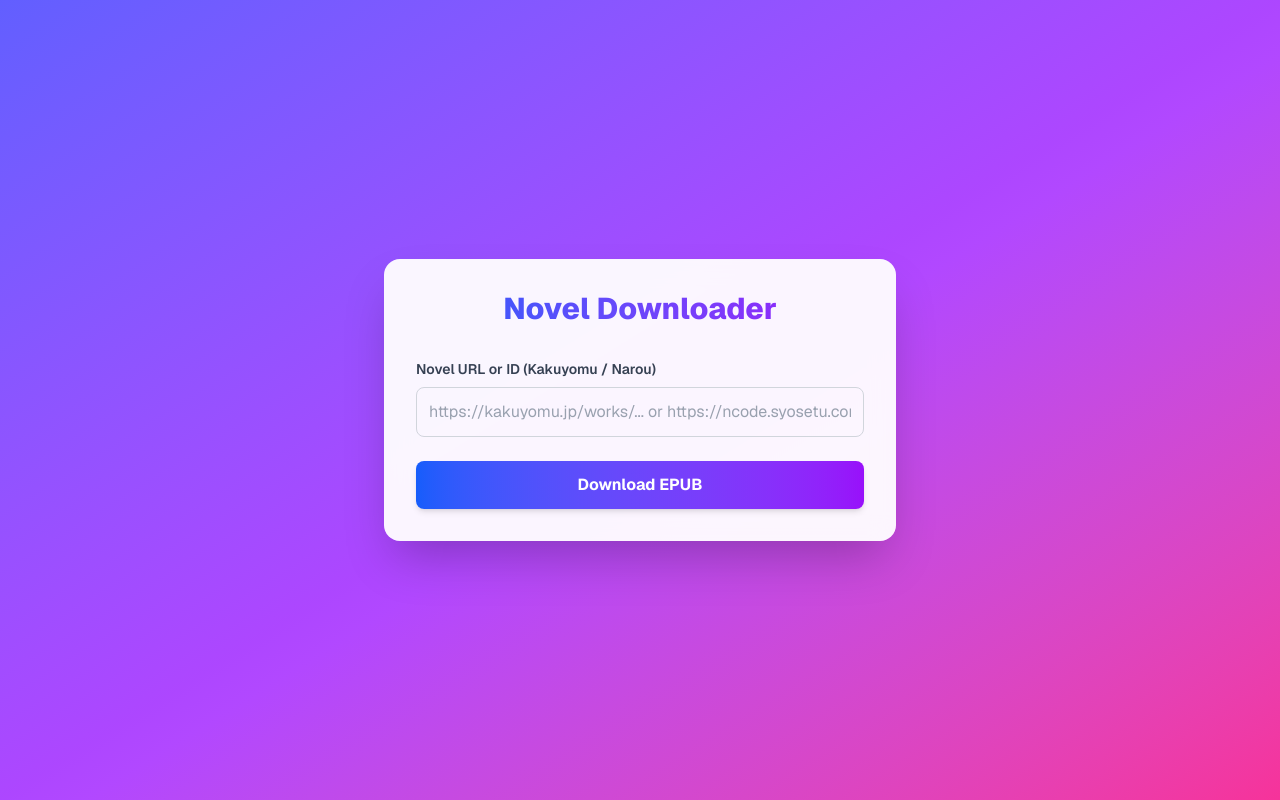
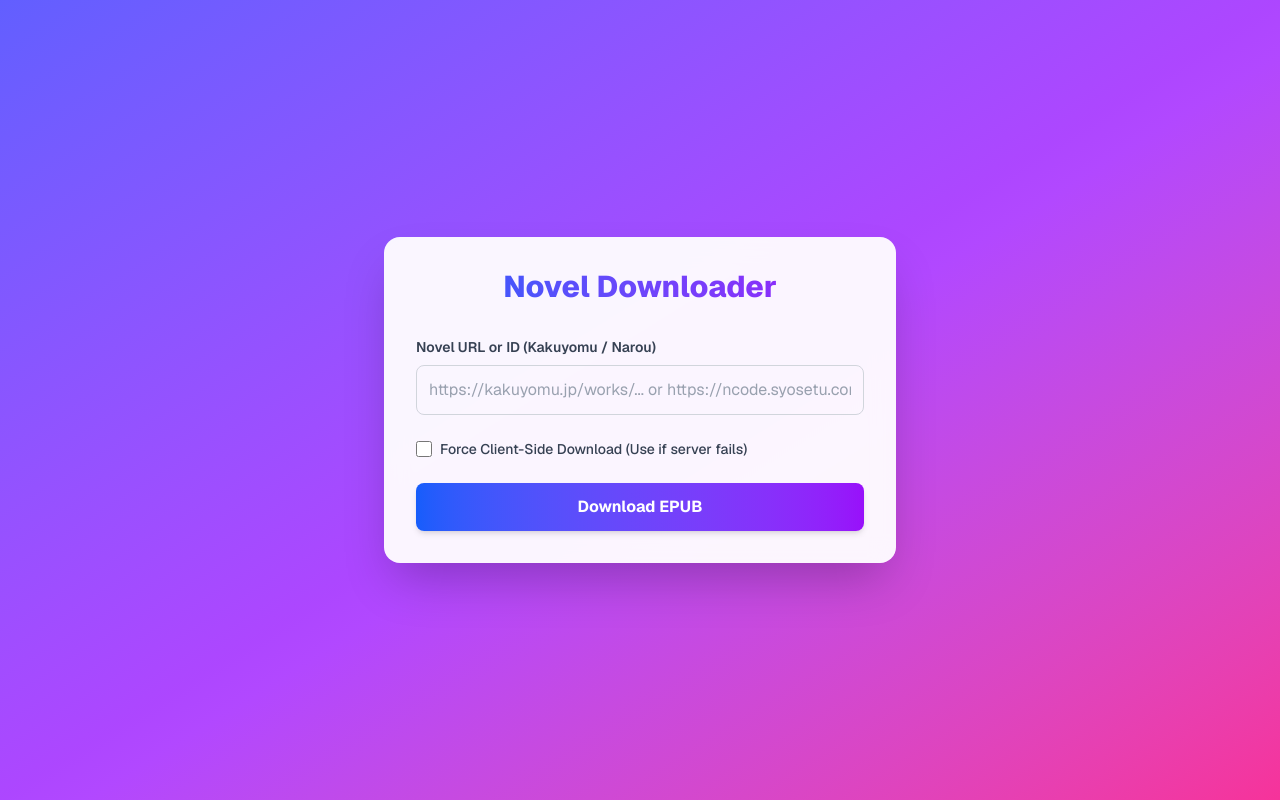
Before and after one commit to jihan-kim99/NOVEL_DOWNLOADER, a Next.js app: page / in a window 1280 px wide. Built offline with nearby package versions, Linux system fonts and the light colour scheme.

Commit message:
add flag for clientside

```diff
--- a/src/app/api/narou/route.ts
+++ b/src/app/api/narou/route.ts
@@ -219,11 +219,8 @@ async function handleNarouEpisode(url: string, userAgent: string) {
 export async function POST(request: Request) {
   try {
     const body = await request.json();
-    let { type, bookId, url, userAgent, domain, html } = body;
-
-    if (!userAgent) {
-      userAgent = getRandomUserAgent();
-    }
+    const { type, bookId, url, domain, html } = body;
+    const userAgent = body.userAgent || getRandomUserAgent();
 
     if (type === "info") {
       if (!bookId)
@@ -233,12 +230,16 @@ export async function POST(request: Request) {
         );
       const data = await handleNarouInfo(bookId, userAgent, domain);
       return NextResponse.json(data);
-    } else if (type === "episode") {
+    }
+
+    if (type === "episode") {
       if (!url)
         return NextResponse.json({ error: "URL is required" }, { status: 400 });
       const data = await handleNarouEpisode(url, userAgent);
       return NextResponse.json(data);
-    } else if (type === "parse-info") {
+    }
+
+    if (type === "parse-info") {
       if (!html)
         return NextResponse.json(
           { error: "HTML is required" },
@@ -247,7 +248,9 @@ export async function POST(request: Request) {
       const firstUrl = `https://${domain || "ncode.syosetu.com"}/${bookId}/1/`;
       const data = parseNarouInfo(html, firstUrl, userAgent);
       return NextResponse.json(data);
-    } else if (type === "parse-episode") {
+    }
+
+    if (type === "parse-episode") {
       if (!html || !url)
         return NextResponse.json(
           { error: "HTML and URL are required" },
@@ -255,12 +258,12 @@ export async function POST(request: Request) {
         );
       const data = parseNarouEpisode(html, url);
       return NextResponse.json(data);
-    } else {
-      return NextResponse.json(
-        { error: "Invalid request type" },
-        { status: 400 }
-      );
     }
+
+    return NextResponse.json(
+      { error: "Invalid request type" },
+      { status: 400 }
+    );
   } catch (error: any) {
     console.error("Error processing Narou request:", error);
     return NextResponse.json(
--- a/src/app/page.tsx
+++ b/src/app/page.tsx
@@ -11,6 +11,7 @@ export default function Home() {
   const [novelTitle, setNovelTitle] = useState("");
   const [downloadedCount, setDownloadedCount] = useState(0);
   const [loading, setLoading] = useState(false);
+  const [forceClientSide, setForceClientSide] = useState(false);
 
   const handleDownload = async (e: React.FormEvent) => {
     e.preventDefault();
@@ -18,6 +19,13 @@ export default function Home() {
     setStatus("Initializing...");
     setNovelTitle("");
     setDownloadedCount(0);
+
+    // Local flag to track fallback status within this download session
+    let currentUseClientSide = forceClientSide;
+    const enableClientSide = () => {
+      currentUseClientSide = true;
+      setForceClientSide(true);
+    };
 
     try {
       // Extract Book ID and Platform
@@ -74,7 +82,9 @@ export default function Home() {
         },
         "parse-info",
         targetUrlForInfo,
-        setStatus
+        setStatus,
+        currentUseClientSide,
+        enableClientSide
       );
 
       setStatus(`Found novel: ${title}`);
@@ -109,7 +119,9 @@ export default function Home() {
           },
           "parse-episode",
           currentUrl,
-          setStatus
+          setStatus,
+          currentUseClientSide,
+          enableClientSide
         );
 
         if (!content) {
@@ -177,6 +189,22 @@ ${content}
                 required
               />
             </div>
+          </div>
+
+          <div className="flex items-center gap-2">
+            <input
+              id="forceClientSide"
+              type="checkbox"
+              checked={forceClientSide}
+              onChange={(e) => setForceClientSide(e.target.checked)}
+              className="w-4 h-4 text-purple-600 bg-gray-100 border-gray-300 rounded focus:ring-purple-500 focus:ring-2"
+            />
+            <label
+              htmlFor="forceClientSide"
+              className="text-sm font-medium text-gray-700"
+            >
+              Force Client-Side Download (Use if server fails)
+            </label>
           </div>
 
           <button
--- a/src/lib/narou-client.ts
+++ b/src/lib/narou-client.ts
@@ -1,13 +1,13 @@
-import { DownloadRequest } from "../types";
-
 export async function fetchWithFallback(
   url: string,
   options: any,
   fallbackType: string,
   fallbackUrl: string,
-  setStatus: (status: string) => void
+  setStatus: (status: string) => void,
+  forceClientSide: boolean = false,
+  onFallback?: () => void
 ) {
-  let useFallback = false;
+  let useFallback = forceClientSide;
 
   if (!useFallback) {
     try {
@@ -23,6 +23,7 @@ export async function fetchWithFallback(
       console.warn("Primary fetch failed, trying fallback...", error);
       setStatus("Primary fetch failed, switching to client-side fallback...");
       useFallback = true;
+      if (onFallback) onFallback();
     }
   }
 
```
